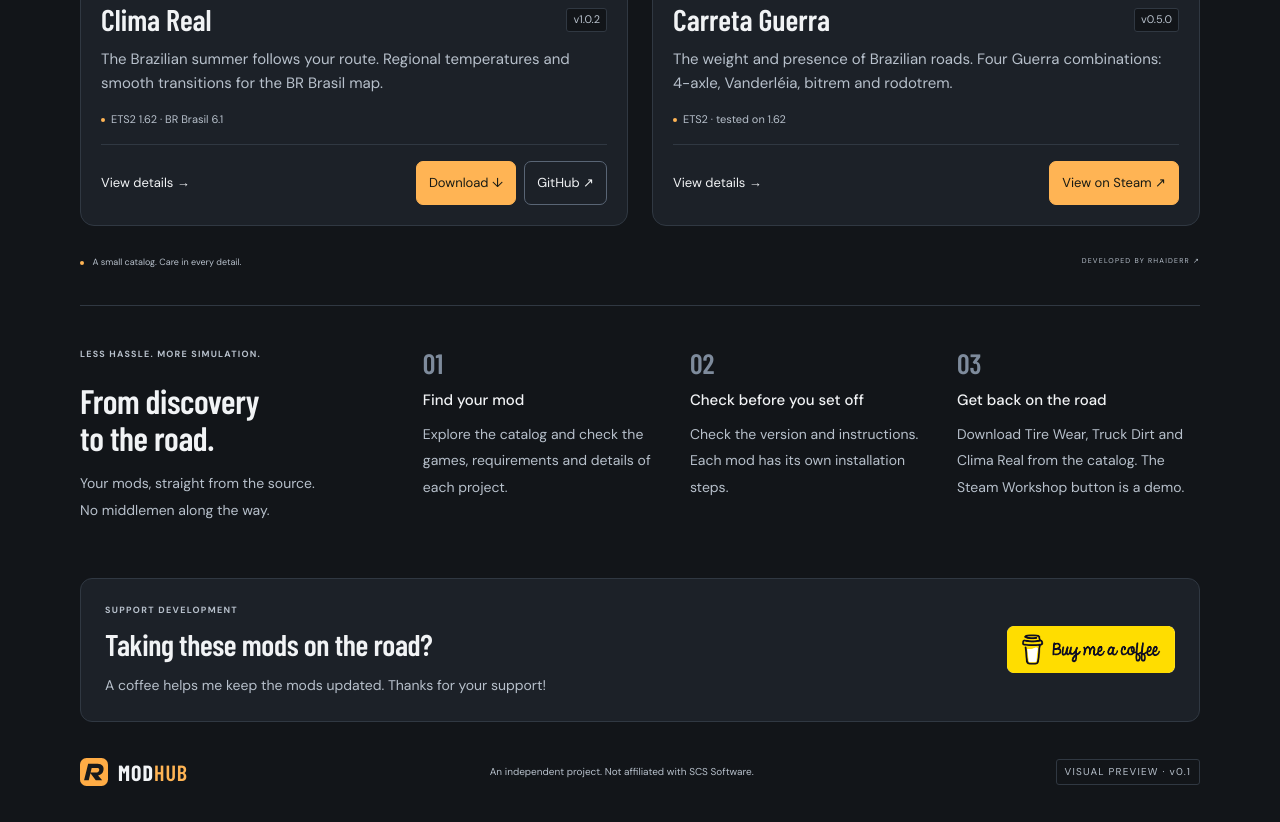
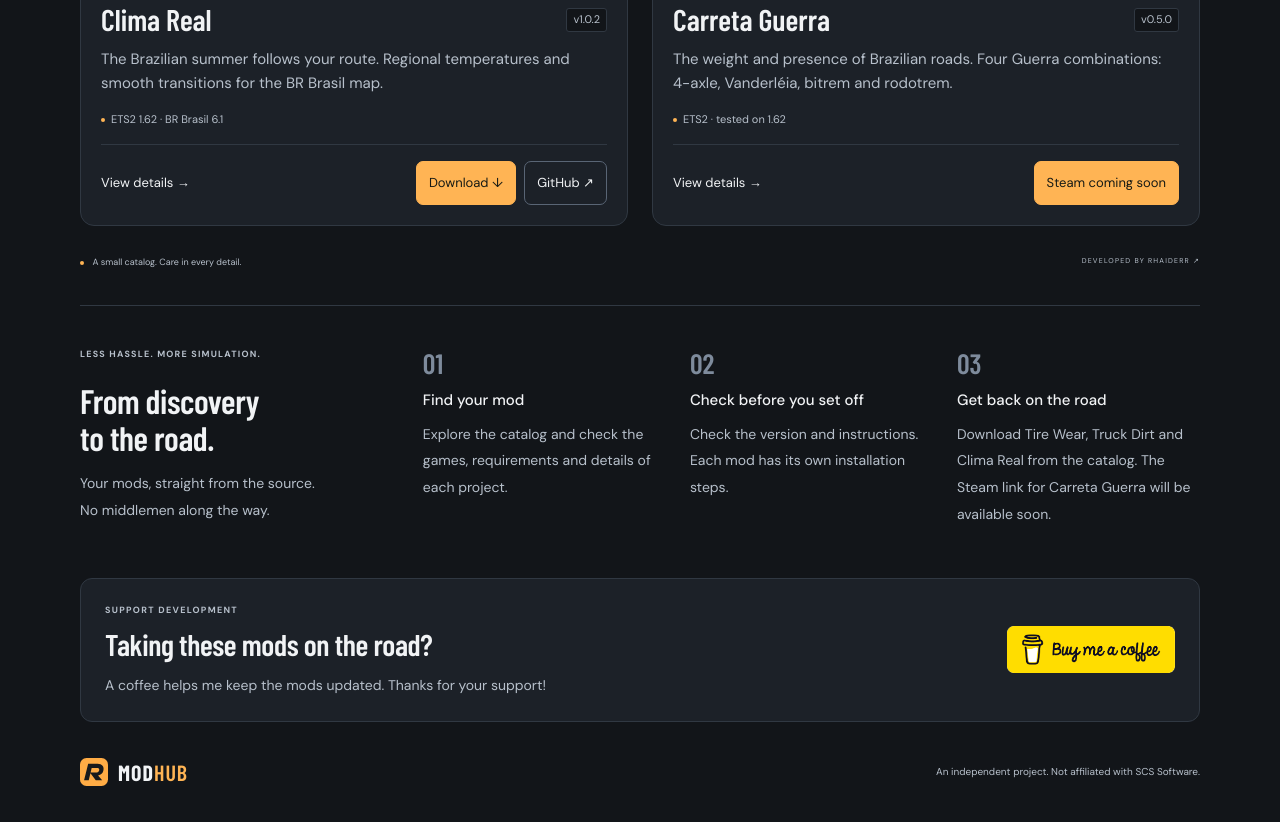
Before and after one commit to Rhaiderr/mod-hub, a plain HTML site: page web/index.html in a window 1280 px wide. Shown: the part 1481-2303 px from the top of the page. Drawn offline with nearby package versions, Linux system fonts and the light colour scheme; a web font is replaced by a local one.

Commit message:
Promote Mod Hub to production and clarify Steam availability

```diff
--- a/web/app.js
+++ b/web/app.js
@@ -1,6 +1,6 @@
 (async () => {
-  const { mods, filterMods } = await import('./catalog.mjs?v=20261118-3');
-  const { detectLanguage, englishPage, englishAttributes, englishMods, ui } = await import('./i18n.mjs?v=20261118-3');
+  const { mods, filterMods } = await import('./catalog.mjs?v=20261118-4');
+  const { detectLanguage, englishPage, englishAttributes, englishMods, ui } = await import('./i18n.mjs?v=20261118-4');
   let savedLanguage;
   try { savedLanguage = localStorage.getItem('mod-hub-language'); } catch { /* Storage can be unavailable in private browsing. */ }
   let language = detectLanguage(savedLanguage, navigator.languages?.length ? navigator.languages : [navigator.language]);
--- a/web/catalog.mjs
+++ b/web/catalog.mjs
@@ -3,7 +3,7 @@ export const mods = [
   { id: 'tire-wear', name: 'Tire Wear', category: 'realismo', label: 'Realismo & física', version: '0.3.2', beta: false, repositoryUrl: 'https://github.com/Rhaiderr/ets2-tire-wear', downloadUrl: 'https://github.com/Rhaiderr/ets2-tire-wear/releases/download/v0.3.2/ets2-tire-wear.zip', games: ['ets2', 'ats'], image: 'assets/tire-wear.jpg', alt: 'Arte ilustrativa de pneus de caminhão, do novo ao desgastado', description: 'Cada quilômetro deixa sua marca. Desgaste visual dos pneus e estouros que você sente no volante.', compatibility: 'ETS2 / ATS · versão testada 1.61', requirements: ['Windows 10/11 de 64 bits e DirectX 11.', 'Single player. Pneus de mods não têm desgaste visual.', 'Compatibilidade conforme documentação; revisão pendente.'], installation: 'Com o jogo fechado, copie a DLL e o INI para bin/win_x64/plugins. Preserve seu INI se já tiver uma configuração própria.' },
   { id: 'truck-dirt', name: 'Truck Dirt', category: 'visual', label: 'Visual & imersão', version: '0.1.6', beta: false, repositoryUrl: 'https://github.com/Rhaiderr/ets2-truck-dirt', downloadUrl: 'https://github.com/Rhaiderr/ets2-truck-dirt/releases/download/v0.1.6/ets2-truck-dirt.zip', games: ['ets2', 'ats'], image: 'assets/truck-dirt.jpg', alt: 'Arte ilustrativa de um caminhão com poeira e lama na estrada', description: 'Poeira, lama e as histórias do caminho. Seu caminhão fica sujo de verdade, de acordo com a estrada e o clima.', compatibility: 'ETS2 / ATS · versão testada 1.62', requirements: ['Windows 10/11 de 64 bits e DirectX 11.', 'Single player; renderização desativada em multiplayer.', 'Compatibilidade conforme documentação; revisão pendente.'], installation: 'Com o jogo fechado, copie todo o conteúdo da pasta plugins do ZIP, incluindo os mapas premap, para bin/win_x64/plugins. Preserve seu INI existente.' },
   { id: 'clima-real', name: 'Clima Real', category: 'clima', label: 'Clima & ambiente', version: '1.0.2', beta: false, repositoryUrl: 'https://github.com/Rhaiderr/ets2-brbrasil-climate', downloadUrl: 'https://github.com/Rhaiderr/ets2-brbrasil-climate/releases/download/v1.0.2/brbrasil-clima-real-verao.scs', games: ['ets2'], image: 'assets/clima-real.jpg', alt: 'Arte ilustrativa de um caminhão atravessando uma paisagem brasileira', description: 'O verão brasileiro acompanha sua rota. Temperaturas regionais e transições suaves para o mapa BR Brasil.', compatibility: 'ETS2 1.62 · BR Brasil 6.1', requirements: ['Euro Truck Simulator 2 1.62 com BR Brasil 6.1.', 'BR Brasil é necessário e não acompanha este mod.', 'Sem suporte ao ATS; compatibilidade com outros mods de clima não validada.'], installation: 'Faça backup do perfil. Copie o arquivo SCS para a pasta mod e ative Clima Real acima dos pacotes do BR Brasil no gerenciador de mods.' },
-  { id: 'carreta-guerra', name: 'Carreta Guerra', category: 'carretas', label: 'Carretas & composições', version: '0.5.0', beta: false, games: ['ets2'], image: 'assets/carreta-guerra.jpg', alt: 'Arte ilustrativa Guerra BR com carretas graneleiras e as composições 4 eixos, Vanderléia, bitrem e rodotrem', description: 'O peso e a presença das estradas brasileiras. Quatro composições Guerra: 4 eixos, Vanderléia, bitrem e rodotrem.', compatibility: 'ETS2 · versão testada 1.62', distribution: 'steam', requirements: ['Euro Truck Simulator 2 1.62.', 'Não exige DLCs nem outro mod de carreta.', 'Sem suporte ao ATS; multiplayer não testado.'], installation: 'Na versão final, acesse o item no Steam Workshop, inscreva-se e ative Guerra BR no Gerenciador de Mods do ETS2. Nesta prévia, o link da Steam ainda está em revisão.' }
+  { id: 'carreta-guerra', name: 'Carreta Guerra', category: 'carretas', label: 'Carretas & composições', version: '0.5.0', beta: false, games: ['ets2'], image: 'assets/carreta-guerra.jpg', alt: 'Arte ilustrativa Guerra BR com carretas graneleiras e as composições 4 eixos, Vanderléia, bitrem e rodotrem', description: 'O peso e a presença das estradas brasileiras. Quatro composições Guerra: 4 eixos, Vanderléia, bitrem e rodotrem.', compatibility: 'ETS2 · versão testada 1.62', distribution: 'steam', requirements: ['Euro Truck Simulator 2 1.62.', 'Não exige DLCs nem outro mod de carreta.', 'Sem suporte ao ATS; multiplayer não testado.'], installation: 'O link da Steam Workshop estará disponível em breve. Após a publicação, inscreva-se no item e ative Guerra BR no Gerenciador de Mods do ETS2.' }
 ];
 
 export function filterMods(items, { game = 'all', category = 'all', query = '', sort = 'featured', locale = 'pt-BR' } = {}) {
--- a/web/i18n.mjs
+++ b/web/i18n.mjs
@@ -35,15 +35,14 @@ export const englishPage = [
   ['.steps li:nth-child(2) h3', 'Check before you set off'],
   ['.steps li:nth-child(2) p', 'Check the version and instructions. Each mod has its own installation steps.'],
   ['.steps li:nth-child(3) h3', 'Get back on the road'],
-  ['.steps li:nth-child(3) p', 'Download Tire Wear, Truck Dirt and Clima Real from the catalog. The Steam Workshop button is a demo.'],
+  ['.steps li:nth-child(3) p', 'Download Tire Wear, Truck Dirt and Clima Real from the catalog. The Steam link for Carreta Guerra will be available soon.'],
   ['.support .eyebrow', 'SUPPORT DEVELOPMENT'],
   ['.support h2', 'Taking these mods on the road?'],
   ['.support p:last-child', 'A coffee helps me keep the mods updated. Thanks for your support!'],
   ['.footer p', 'An independent project. Not affiliated with SCS Software.'],
-  ['.preview-badge', 'VISUAL PREVIEW · v0.1'],
-  ['#demo .eyebrow', 'VISUAL PREVIEW'],
-  ['#demo-title', 'A quick pit stop.'],
-  ['#demo > p:last-of-type', 'We are reviewing the look of Mod Hub. Destinations will be checked before the final version.'],
+  ['#demo .eyebrow', 'AVAILABILITY'],
+  ['#demo-title', 'Link available soon.'],
+  ['#demo > p:last-of-type', 'You can already check the details and requirements for this mod in the catalog.'],
   ['#demo-ok', 'Got it <span aria-hidden="true">✓</span>']
 ];
 
@@ -63,26 +62,26 @@ export const englishAttributes = [
 export const ui = {
   'pt-BR': {
     before: 'Antes de pegar a estrada', install: 'Como instalar', repository: 'Ver README no GitHub ↗',
-    note: 'Prévia para validação visual. Versões e compatibilidade são referências do catálogo e ainda serão revisadas. A imagem é ilustrativa.',
-    steam: 'Ver na Steam ↗', download: 'Download ↓', downloadDemo: 'Download demonstrativo ↗', free: 'GRATUITO', details: 'Ver detalhes →',
+    note: 'Confira os requisitos antes de instalar. A imagem é ilustrativa.',
+    steam: 'Steam em breve', download: 'Download ↓', downloadDemo: 'Download demonstrativo ↗', free: 'GRATUITO', details: 'Ver detalhes →',
     detailsLabel: name => `Ver detalhes de ${name}`,
     downloadLabel: name => `Download demonstrativo de ${name}`,
-    steamLabel: name => `Ver ${name} na Steam Workshop (demonstrativo)`,
+    steamLabel: name => `Disponibilidade de ${name} na Steam Workshop`,
     action: mod => mod.distribution === 'steam' ? `Abrir ${mod.name} na Steam Workshop` : `Baixar ${mod.name}`,
-    demo: action => `${action}: esta ação ainda é demonstrativa e não inicia nenhum download ou pagamento.`,
+    demo: action => `${action}: o link ainda não foi disponibilizado.`,
     results: count => `${count} ${count === 1 ? 'mod encontrado' : 'mods encontrados'}.`,
     support: 'Apoiar o projeto', coffee: 'Apoiar o desenvolvimento',
     error: 'Não foi possível carregar o catálogo. Atualize a página para tentar novamente.'
   },
   en: {
     before: 'Before you hit the road', install: 'How to install', repository: 'View README on GitHub ↗',
-    note: 'Visual preview. Versions and compatibility are catalog references and still need review. The image is illustrative.',
-    steam: 'View on Steam ↗', download: 'Download ↓', downloadDemo: 'Demo download ↗', free: 'FREE', details: 'View details →',
+    note: 'Check the requirements before installing. The image is illustrative.',
+    steam: 'Steam coming soon', download: 'Download ↓', downloadDemo: 'Demo download ↗', free: 'FREE', details: 'View details →',
     detailsLabel: name => `View details for ${name}`,
     downloadLabel: name => `Demo download for ${name}`,
-    steamLabel: name => `View ${name} on Steam Workshop (demo)`,
+    steamLabel: name => `Availability of ${name} on Steam Workshop`,
     action: mod => mod.distribution === 'steam' ? `Open ${mod.name} on Steam Workshop` : `Download ${mod.name}`,
-    demo: action => `${action}: this is a demonstration and does not start any download or payment.`,
+    demo: action => `${action}: the link is not available yet.`,
     results: count => `${count} ${count === 1 ? 'mod found' : 'mods found'}.`,
     support: 'Support the project', coffee: 'Support development',
     error: 'The catalog could not be loaded. Refresh the page to try again.'
@@ -116,6 +115,6 @@ export const englishMods = {
     description: 'The weight and presence of Brazilian roads. Four Guerra combinations: 4-axle, Vanderléia, bitrem and rodotrem.',
     compatibility: 'ETS2 · tested on 1.62',
     requirements: ['Euro Truck Simulator 2 1.62.', 'No DLC or other trailer mod required.', 'No ATS support; multiplayer is untested.'],
-    installation: 'In the final version, open the Steam Workshop item, subscribe and activate Guerra BR in the ETS2 Mod Manager. The Steam link is still under review in this preview.'
+    installation: 'The Steam Workshop link will be available soon. Once published, subscribe to the item and activate Guerra BR in the ETS2 Mod Manager.'
   }
 };
--- a/web/index.html
+++ b/web/index.html
@@ -7,8 +7,8 @@
   <meta name="description" content="Mod Hub: mais realismo em cada quilômetro. Explore mods para Euro Truck Simulator 2 e American Truck Simulator.">
   <title>Mod Hub — Mais estrada. Mais realismo.</title>
   <link rel="icon" href="assets/mark.svg" type="image/svg+xml">
-  <link rel="stylesheet" href="styles.css?v=20261118-3">
-  <script src="app.js?v=20261118-3" defer></script>
+  <link rel="stylesheet" href="styles.css?v=20261118-4">
+  <script src="app.js?v=20261118-4" defer></script>
 </head>
 <body>
   <a class="skip" href="#catalogo">Pular para o catálogo</a>
@@ -31,11 +31,11 @@
       <div class="empty" id="empty" hidden><h3>Nenhum mod por aqui.</h3><p>Tente outro nome ou uma combinação diferente de filtros.</p><button class="button secondary" id="clear">Limpar filtros</button></div>
       <div class="catalog-foot"><span><span class="status-dot"></span> Um catálogo pequeno. Cuidado em cada detalhe.</span><span><a href="https://github.com/Rhaiderr">DESENVOLVIDO POR RHAIDERR ↗</a></span></div>
     </section>
-    <section class="how wrap" id="como-funciona" aria-labelledby="how-title"><div class="how-intro"><p class="eyebrow">MENOS COMPLICAÇÃO. MAIS SIMULAÇÃO.</p><h2 id="how-title">Da descoberta<br>à estrada.</h2><p>Seus mods, direto da fonte.<br>Sem intermediários no caminho.</p></div><ol class="steps"><li><span class="step-number">01</span><h3>Encontre o seu mod</h3><p>Explore o catálogo e confira os jogos, requisitos e detalhes de cada projeto.</p></li><li><span class="step-number">02</span><h3>Confira antes de partir</h3><p>Consulte a versão e as instruções. Cada mod tem seu próprio jeito de instalar.</p></li><li><span class="step-number">03</span><h3>Volte para a estrada</h3><p>Baixe Tire Wear, Truck Dirt e Clima Real pelo catálogo. O botão da Steam Workshop é demonstrativo.</p></li></ol></section>
+    <section class="how wrap" id="como-funciona" aria-labelledby="how-title"><div class="how-intro"><p class="eyebrow">MENOS COMPLICAÇÃO. MAIS SIMULAÇÃO.</p><h2 id="how-title">Da descoberta<br>à estrada.</h2><p>Seus mods, direto da fonte.<br>Sem intermediários no caminho.</p></div><ol class="steps"><li><span class="step-number">01</span><h3>Encontre o seu mod</h3><p>Explore o catálogo e confira os jogos, requisitos e detalhes de cada projeto.</p></li><li><span class="step-number">02</span><h3>Confira antes de partir</h3><p>Consulte a versão e as instruções. Cada mod tem seu próprio jeito de instalar.</p></li><li><span class="step-number">03</span><h3>Volte para a estrada</h3><p>Baixe Tire Wear, Truck Dirt e Clima Real pelo catálogo. Carreta Guerra terá seu link da Steam disponibilizado em breve.</p></li></ol></section>
     <section class="support wrap"><div><p class="eyebrow">APOIE O DESENVOLVIMENTO</p><h2>Os mods acompanham suas viagens?</h2><p>Um café ajuda a manter os mods atualizados. Obrigado pelo apoio!</p></div><a class="coffee-link" href="https://buymeacoffee.com/leonardoarouck"><img src="assets/buy-me-a-coffee.png" width="545" height="153" alt="Buy me a coffee"></a></section>
   </main>
-  <footer class="wrap footer"><a class="brand" href="#inicio"><img src="assets/mark.svg" width="28" height="28" alt=""><span>MOD<span class="brand-light">HUB</span></span></a><p>Um projeto independente. Sem vínculo com a SCS Software.</p><span class="preview-badge">PRÉVIA VISUAL · v0.1</span></footer>
+  <footer class="wrap footer"><a class="brand" href="#inicio"><img src="assets/mark.svg" width="28" height="28" alt=""><span>MOD<span class="brand-light">HUB</span></span></a><p>Um projeto independente. Sem vínculo com a SCS Software.</p></footer>
   <dialog id="details" aria-labelledby="dialog-title"><button class="dialog-close" aria-label="Fechar detalhes">×</button><div id="dialog-content"></div></dialog>
-  <dialog id="demo" aria-labelledby="demo-title"><button class="dialog-close" aria-label="Fechar aviso">×</button><p class="eyebrow">PRÉVIA VISUAL</p><h2 id="demo-title">Uma parada para ajustes.</h2><p id="demo-message"></p><p>Estamos validando o visual do Mod Hub. Os destinos serão revisados antes da versão final.</p><button class="button primary" id="demo-ok">Entendi <span aria-hidden="true">✓</span></button></dialog>
+  <dialog id="demo" aria-labelledby="demo-title"><button class="dialog-close" aria-label="Fechar aviso">×</button><p class="eyebrow">DISPONIBILIDADE</p><h2 id="demo-title">Link disponível em breve.</h2><p id="demo-message"></p><p>Você já pode consultar os detalhes e requisitos deste mod no catálogo.</p><button class="button primary" id="demo-ok">Entendi <span aria-hidden="true">✓</span></button></dialog>
 </body>
 </html>
```
Also changed, not shown: tests/web.test.mjs (+2 -2 lines), 1 other file.
